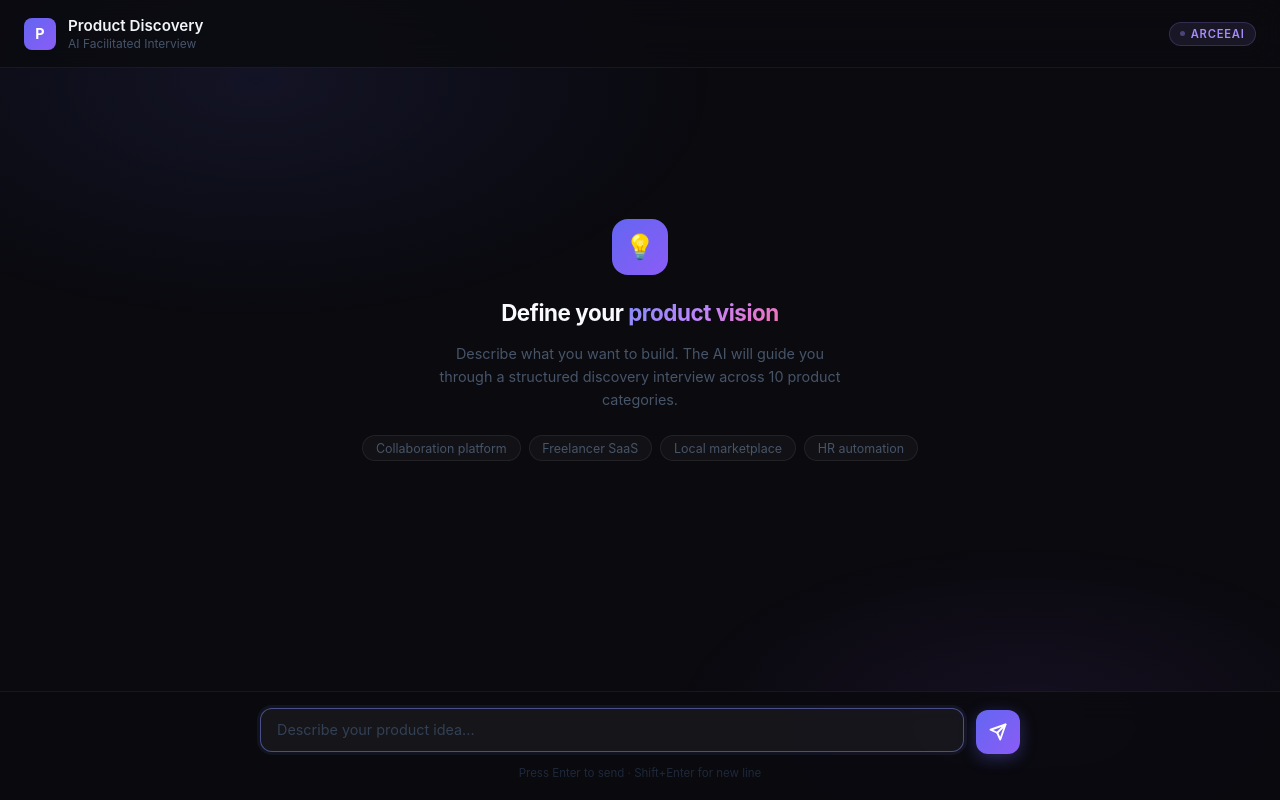
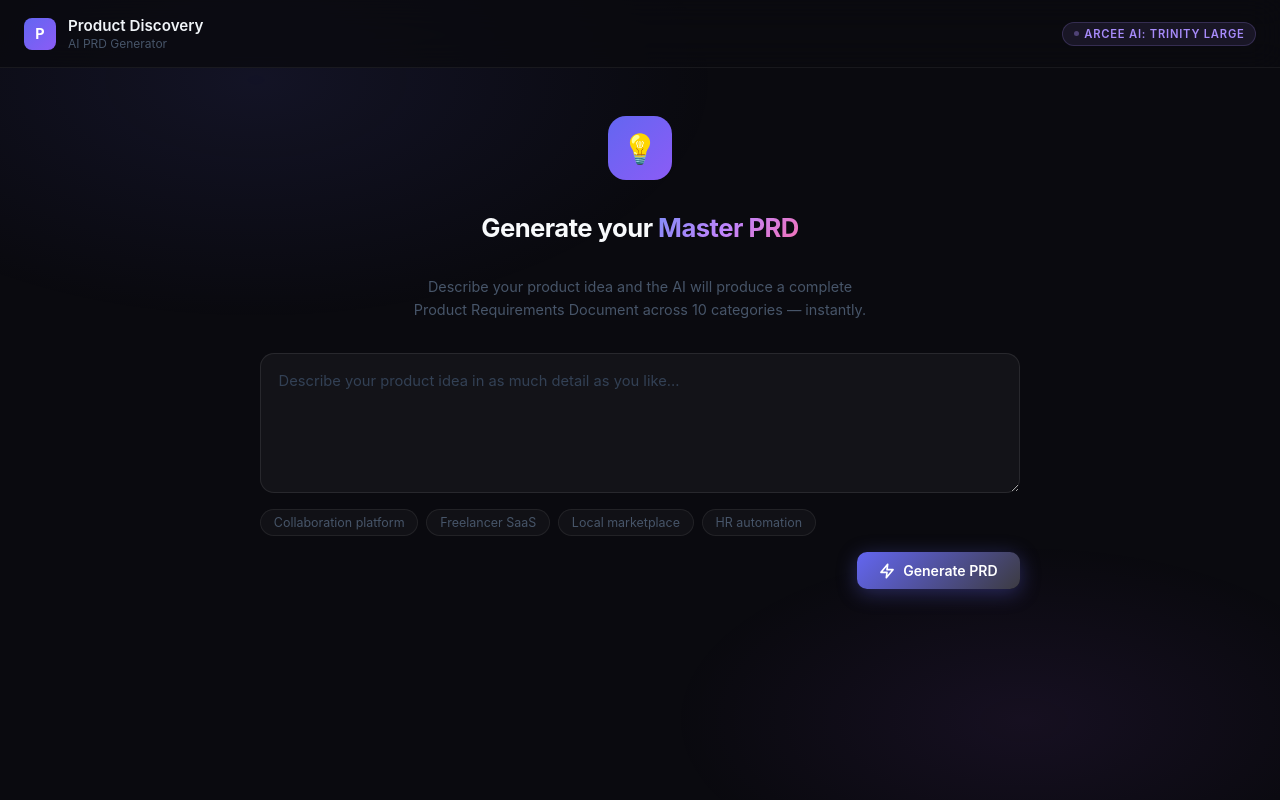
Before and after one commit to grarizki/assignment-3-devscale, a FastAPI app: page /product-discovery/ in a window 1280 px wide. Run offline with FastAPI, Linux system fonts and the light colour scheme; parts of the project's set-up code (start-up, migrations or seed data) failed here and were passed over.

Commit message:
refactor(product-discovery): convert chat interface to single-shot PRD generator
Replace interactive multi-turn interview flow with immediate structured output generation. System now generates complete Master PRD documents in one request using OpenAI's structured output parsing.

Key changes:
- Remove session management and chat history tracking
- Replace conversational prompt with comprehensive single-shot PRD template
- Implement Pydantic model (MasterPRD) for structured response parsing
- Transform UI from chat interface to form-submit-result pattern
- Add loading overlay for generation feedback
- Update prompt to directly generate all 10 PRD sections with detailed prose
- Add API key validation with helpful error message
- Update README screenshots to reflect new workflow

```diff
--- a/app/utils/openai.py
+++ b/app/utils/openai.py
@@ -4,4 +4,8 @@ import os
 
 load_dotenv()
 
-client = OpenAI(api_key=os.getenv("OPENROUTER_KEY"), base_url="https://openrouter.ai/api/v1")
+api_key = os.getenv("OPENROUTER_KEY")
+if not api_key:
+    raise RuntimeError("OPENROUTER_KEY is not set. Create a .env file with OPENROUTER_KEY=your_key")
+
+client = OpenAI(api_key=api_key, base_url="https://openrouter.ai/api/v1")
--- a/templates/index.html
+++ b/templates/index.html
@@ -9,7 +9,7 @@
     *, *::before, *::after { box-sizing: border-box; margin: 0; padding: 0; }
 
     body {
-      height: 100dvh;
+      min-height: 100dvh;
       display: flex;
       flex-direction: column;
       background: #0a0a0f;
@@ -112,77 +102,118 @@
       cursor: pointer;
       transition: color 0.15s, border-color 0.15s;
     }
-
     .reset-btn:hover { color: #94a3b8; border-color: rgba(255,255,255,0.15); }
 
-    /* ── Chat area ── */
-    .chat-wrap {
+    /* ── Main ── */
+    main {
       position: relative;
       z-index: 1;
       flex: 1;
-      overflow-y: auto;
-      padding: 2rem 1rem;
-      scroll-behavior: smooth;
-    }
-
-    .chat-inner {
-      max-width: 760px;
-      margin: 0 auto;
-      display: flex;
-      flex-direction: column;
-      gap: 1.5rem;
-    }
-
-    /* ── Empty state ── */
-    .empty-state {
       display: flex;
       flex-direction: column;
       align-items: center;
-      justify-content: center;
-      min-height: 60vh;
-      text-align: center;
-      gap: 1rem;
+      padding: 3rem 1rem 4rem;
     }
 
-    .empty-icon {
-      width: 56px;
-      height: 56px;
-      border-radius: 16px;
+    .content { width: 100%; max-width: 760px; }
+
+    /* ── Form state ── */
+    .form-state {
+      display: flex;
+      flex-direction: column;
+      align-items: center;
+      gap: 2rem;
+      text-align: center;
+    }
+
+    .hero-icon {
+      width: 64px; height: 64px;
+      border-radius: 18px;
       background: linear-gradient(135deg, #6366f1, #8b5cf6);
       display: flex;
       align-items: center;
       justify-content: center;
-      font-size: 1.5rem;
-      margin-bottom: 0.5rem;
+      font-size: 1.8rem;
     }
 
-    .empty-state h2 {
-      font-size: 1.4rem;
+    .form-state h1 {
+      font-size: 1.6rem;
       font-weight: 700;
       color: #f8fafc;
       letter-spacing: -0.02em;
     }
 
-    .empty-state h2 span {
+    .form-state h1 span {
       background: linear-gradient(135deg, #818cf8 0%, #c084fc 50%, #f472b6 100%);
       -webkit-background-clip: text;
       -webkit-text-fill-color: transparent;
       background-clip: text;
     }
 
-    .empty-state p {
+    .form-state p {
       font-size: 0.9rem;
       color: #475569;
-      max-width: 420px;
+      max-width: 480px;
       line-height: 1.6;
     }
+
+    .idea-form {
+      width: 100%;
+      display: flex;
+      flex-direction: column;
+      gap: 1rem;
+    }
+
+    textarea#idea {
+      width: 100%;
+      min-height: 140px;
+      padding: 1rem 1.1rem;
+      background: rgba(255,255,255,0.04);
+      border: 1px solid rgba(255,255,255,0.09);
+      border-radius: 14px;
+      color: #e2e8f0;
+      font-size: 0.92rem;
+      font-family: inherit;
+      line-height: 1.6;
+      resize: vertical;
+      outline: none;
+      transition: border-color 0.2s, box-shadow 0.2s;
+    }
+
+    textarea#idea::placeholder { color: #334155; }
+
+    textarea#idea:focus {
+      border-color: rgba(129,140,248,0.5);
+      box-shadow: 0 0 0 3px rgba(129,140,248,0.08);
+    }
+
+    .submit-btn {
+      align-self: flex-end;
+      display: inline-flex;
+      align-items: center;
+      gap: 0.5rem;
+      padding: 0.65rem 1.4rem;
+      background: linear-gradient(135deg, #6366f1, #3c3b41);
+      border: none;
+      border-radius: 10px;
+      color: #fff;
+      font-size: 0.88rem;
+      font-weight: 600;
+      font-family: inherit;
+      cursor: pointer;
+      transition: opacity 0.2s, transform 0.15s;
+      box-shadow: 0 4px 20px rgba(99,102,241,0.35);
+    }
+
+    .submit-btn:hover { opacity: 0.9; transform: translateY(-1px); }
+    .submit-btn:active { transform: translateY(0); }
+    .submit-btn:disabled { opacity: 0.4; cursor: not-allowed; transform: none; }
 
     .hint-chips {
       display: flex;
       flex-wrap: wrap;
       gap: 0.5rem;
-      justify-content: center;
-      margin-top: 0.5rem;
+      justify-content: left;
     }
 
     .hint-chip {
@@ -275,122 +330,20 @@
       font-family: monospace;
       color: #c084fc;
     }
-    .bubble table { width: 100%; border-collapse: collapse; font-size: 0.85rem; margin: 0.5rem 0; }
-    .bubble th { background: rgba(255,255,255,0.05); padding: 0.4rem 0.75rem; text-align: left; color: #94a3b8; font-weight: 600; border-bottom: 1px solid rgba(255,255,255,0.07); }
-    .bubble td { padding: 0.35rem 0.75rem; border-bottom: 1px solid rgba(255,255,255,0.04); }
-    .bubble tr:last-child td { border-bottom: none; }
-    .bubble blockquote { border-left: 2px solid rgba(129,140,248,0.4); padding-left: 0.75rem; color: #64748b; font-style: italic; margin: 0.5rem 0; }
-
-    /* ── Typing indicator ── */
-    .typing {
-      display: flex;
-      gap: 0.75rem;
-      align-items: center;
-    }
-
-    .typing-dots {
-      display: flex;
-      gap: 4px;
-      padding: 0.75rem 1rem;
-      background: rgba(255,255,255,0.04);
-      border: 1px solid rgba(255,255,255,0.07);
-      border-radius: 16px;
-      border-top-left-radius: 4px;
-    }
-
-    .typing-dots span {
-      width: 6px;
-      height: 6px;
-      border-radius: 50%;
-      background: #6366f1;
-      animation: bounce 1.2s infinite;
-    }
-    .typing-dots span:nth-child(2) { animation-delay: 0.2s; }
-    .typing-dots span:nth-child(3) { animation-delay: 0.4s; }
-
-    @keyframes bounce {
-      0%,60%,100% { transform: translateY(0); opacity: 0.4; }
-      30% { transform: translateY(-5px); opacity: 1; }
-    }
-
-    /* ── Input bar ── */
-    .input-bar {
-      position: relative;
-      z-index: 10;
-      flex-shrink: 0;
-      padding: 1rem 1.5rem 1.25rem;
-      background: rgba(10,10,15,0.85);
-      backdrop-filter: blur(16px);
-      border-top: 1px solid rgba(255,255,255,0.06);
-    }
-
-    .input-form {
-      max-width: 760px;
-      margin: 0 auto;
-      display: flex;
-      gap: 0.75rem;
-      align-items: center;
-    }
-
-    .input-wrap {
-      flex: 1;
-      position: relative;
-    }
-
-    textarea#message {
-      width: 100%;
-      max-height: 160px;
-      padding: 0.65rem 1rem;
-      background: rgba(255,255,255,0.05);
-      border: 1px solid rgba(255,255,255,0.09);
-      border-radius: 12px;
-      color: #e2e8f0;
-      font-size: 0.9rem;
-      font-family: inherit;
-      line-height: 1.5;
-      resize: none;
-      outline: none;
-      overflow-y: auto;
-      transition: border-color 0.2s, box-shadow 0.2s;
-    }
-
-    textarea#message::placeholder { color: #334155; }
-
-    textarea#message:focus {
-      border-color: rgba(129,140,248,0.5);
-      box-shadow: 0 0 0 3px rgba(129,140,248,0.08);
-    }
-
-    .send-btn {
-      width: 44px;
-      height: 44px;
-      flex-shrink: 0;
-      background: linear-gradient(135deg, #6366f1, #8b5cf6);
-      border: none;
-      border-radius: 12px;
-      color: #fff;
-      cursor: pointer;
-      display: flex;
-      align-items: center;
-      justify-content: center;
-      transition: opacity 0.2s, transform 0.15s;
-      box-shadow: 0 4px 16px rgba(99,102,241,0.35);
-    }
-
-    .send-btn:hover { opacity: 0.9; transform: translateY(-1px); }
-    .send-btn:active { transform: translateY(0); }
-    .send-btn:disabled { opacity: 0.4; cursor: not-allowed; transform: none; }
-
-    .input-hint {
-      text-align: center;
-      font-size: 0.72rem;
-      color: #1e293b;
-      margin-top: 0.6rem;
-    }
+    .section-body table { width: 100%; border-collapse: collapse; font-size: 0.85rem; margin: 0.5rem 0; }
+    .section-body th { background: rgba(255,255,255,0.05); padding: 0.4rem 0.75rem; text-align: left; color: #94a3b8; font-weight: 600; border-bottom: 1px solid rgba(255,255,255,0.07); }
+    .section-body td { padding: 0.35rem 0.75rem; border-bottom: 1px solid rgba(255,255,255,0.04); color: #94a3b8; }
+    .section-body tr:last-child td { border-bottom: none; }
+    .section-body blockquote { border-left: 2px solid rgba(129,140,248,0.4); padding-left: 0.75rem; color: #64748b; font-style: italic; margin: 0.5rem 0; }
   </style>
 </head>
 <body>
   <div class="bg-glow"></div>
+
+  <div class="loading-overlay" id="loadingOverlay">
+    <div class="spinner"></div>
+    <div class="loading-text">Generating your PRD…</div>
+  </div>
 
   <!-- Header -->
   <header>
@@ -398,133 +351,98 @@
       <div class="logo">P</div>
       <div>
         <div class="header-title">Product Discovery</div>
-        <div class="header-sub">AI Facilitated Interview</div>
+        <div class="header-sub">AI PRD Generator</div>
       </div>
     </div>
 
     <div class="badge">
       <span class="badge-dot"></span>
-      ArceeAI
+      Arcee AI: Trinity Large
     </div>
 
-    {% if started %}
+    {% if prd %}
     <form method="POST" action="/product-discovery/reset">
       <button type="submit" class="reset-btn">
         <svg width="12" height="12" viewBox="0 0 24 24" fill="none" stroke="currentColor" stroke-width="2.5">
           <path d="M3 12a9 9 0 1 0 9-9 9.75 9.75 0 0 0-6.74 2.74L3 8"/><path d="M3 3v5h5"/>
         </svg>
-        New session
+        New PRD
       </button>
     </form>
     {% endif %}
   </header>
 
-  <!-- Chat messages -->
-  <div class="chat-wrap" id="chatWrap">
-    <div class="chat-inner" id="chatInner">
+  <main>
+    <div class="content">
 
-      {% if not started %}
-      <div class="empty-state">
-        <div class="empty-icon">💡</div>
-        <h2>Define your <span>product vision</span></h2>
-        <p>Describe what you want to build. The AI will guide you through a structured discovery interview across 10 product categories.</p>
-        <div class="hint-chips">
-          <span class="hint-chip" onclick="fillHint('A collaboration platform where teams manage tasks and chat in one place')">Collaboration platform</span>
-          <span class="hint-chip" onclick="fillHint('A SaaS tool for freelancers to manage clients, invoices, and projects')">Freelancer SaaS</span>
-          <span class="hint-chip" onclick="fillHint('A marketplace connecting local service providers with customers in real time')">Local marketplace</span>
-          <span class="hint-chip" onclick="fillHint('An AI assistant that automates repetitive HR onboarding workflows')">HR automation</span>
+      {% if not prd %}
+      <!-- Form state -->
+      <div class="form-state">
+        <div class="hero-icon">💡</div>
+        <div>
+          <h1>Generate your <span>Master PRD</span></h1>
         </div>
+        <p>Describe your product idea and the AI will produce a complete Product Requirements Document across 10 categories — instantly.</p>
+
+        <form class="idea-form" method="POST" action="/product-discovery/" id="prdForm">
+          <textarea
+            id="idea"
+            name="idea"
+            placeholder="Describe your product idea in as much detail as you like…"
+            required
+          ></textarea>
+          <div class="hint-chips">
+            <span class="hint-chip" onclick="fillHint('A collaboration platform where teams manage tasks and chat in one place')">Collaboration platform</span>
+            <span class="hint-chip" onclick="fillHint('A SaaS tool for freelancers to manage clients, invoices, and projects')">Freelancer SaaS</span>
+            <span class="hint-chip" onclick="fillHint('A marketplace connecting local service providers with customers in real time')">Local marketplace</span>
+            <span class="hint-chip" onclick="fillHint('An AI assistant that automates repetitive HR onboarding workflows')">HR automation</span>
+          </div>
+          <button type="submit" class="submit-btn" id="submitBtn">
+            <svg width="16" height="16" viewBox="0 0 24 24" fill="none" stroke="currentColor" stroke-width="2.5" stroke-linecap="round" stroke-linejoin="round">
+              <polygon points="13 2 3 14 12 14 11 22 21 10 12 10 13 2"/>
+            </svg>
+            Generate PRD
+          </button>
+        </form>
+
+      </div>
+
+      {% else %}
+      <!-- PRD result -->
+      <div class="prd-result">
+        <div class="prd-header">
+          <div class="prd-label">Master PRD</div>
+          <div class="prd-title">{{ prd.title }}</div>
+          {% if idea %}
+          <div class="prd-idea">Based on: {{ idea }}</div>
+          {% endif %}
+        </div>
+
+        {% for section in prd.sections %}
+        <div class="prd-section">
+          <div class="section-heading">{{ section.label }}</div>
+          <div class="section-body">{{ section.content | safe }}</div>
+        </div>
+        {% endfor %}
       </div>
       {% endif %}
 
-      {% for msg in history %}
-      <div class="message {{ msg.role }}">
-        <div class="avatar {{ msg.role }}">
-          {% if msg.role == 'ai' or msg.role == 'assistant' %}AI{% else %}You{% endif %}
-        </div>
-        <div class="bubble">
-          {% if msg.role == 'assistant' %}
-            {{ msg.content | safe }}
-          {% else %}
-            {{ msg.content }}
-          {% endif %}
-        </div>
-      </div>
-      {% endfor %}
-
-      <!-- Typing indicator shown while waiting -->
-      <div class="typing" id="typingIndicator" style="display:none;">
-        <div class="avatar ai">AI</div>
-        <div class="typing-dots">
-          <span></span><span></span><span></span>
-        </div>
-      </div>
-
     </div>
-  </div>
-
-  <!-- Input bar -->
-  <div class="input-bar">
-    <form class="input-form" method="POST" action="/product-discovery/" id="chatForm">
-      <div class="input-wrap">
-        <textarea
-          id="message"
-          name="message"
-          placeholder="{% if started %}Continue the conversation...{% else %}Describe your product idea...{% endif %}"
-          rows="1"
-          autocomplete="off"
-          spellcheck="true"
-        ></textarea>
-      </div>
-      <button type="submit" class="send-btn" id="sendBtn" title="Send">
-        <svg width="18" height="18" viewBox="0 0 24 24" fill="none" stroke="currentColor" stroke-width="2.5" stroke-linecap="round" stroke-linejoin="round">
-          <line x1="22" y1="2" x2="11" y2="13"/><polygon points="22 2 15 22 11 13 2 9 22 2"/>
-        </svg>
-      </button>
-    </form>
-    <div class="input-hint">Press Enter to send &middot; Shift+Enter for new line</div>
-  </div>
+  </main>
 
   <script>
-    const textarea = document.getElementById('message');
-    const form = document.getElementById('chatForm');
-    const sendBtn = document.getElementById('sendBtn');
-    const typingIndicator = document.getElementById('typingIndicator');
-    const chatWrap = document.getElementById('chatWrap');
-
-    // Auto-resize textarea
-    function resize() {
-      textarea.style.height = 'auto';
-      textarea.style.height = Math.min(textarea.scrollHeight, 160) + 'px';
-    }
-    textarea.addEventListener('input', resize);
-
-    // Submit on Enter (not Shift+Enter)
-    textarea.addEventListener('keydown', function(e) {
-      if (e.key === 'Enter' && !e.shiftKey) {
-        e.preventDefault();
-        if (textarea.value.trim()) form.requestSubmit();
-      }
-    });
-
-    // Show typing indicator on submit
-    form.addEventListener('submit', function(e) {
-      if (!textarea.value.trim()) { e.preventDefault(); return; }
-      sendBtn.disabled = true;
-      typingIndicator.style.display = 'flex';
-      chatWrap.scrollTop = chatWrap.scrollHeight;
-    });
-
-    // Fill hint chips
     function fillHint(text) {
-      textarea.value = text;
-      textarea.focus();
-      resize();
+      document.getElementById('idea').value = text;
+      document.getElementById('idea').focus();
     }
 
-    // Scroll to bottom on load
-    chatWrap.scrollTop = chatWrap.scrollHeight;
-    textarea.focus();
+    const form = document.getElementById('prdForm');
+    if (form) {
+      form.addEventListener('submit', function() {
+        document.getElementById('loadingOverlay').classList.add('active');
+        document.getElementById('submitBtn').disabled = true;
+      });
+    }
   </script>
 </body>
 </html>
```
Also changed, not shown: other parts of templates/index.html (+84 -70 lines), app/modules/productDiscovery/prompt.py (+15 -31 lines), app/modules/productDiscovery/router.py (+49 -64 lines), README.md, image-1.png (added), image-2.png (added), image.png (added).
